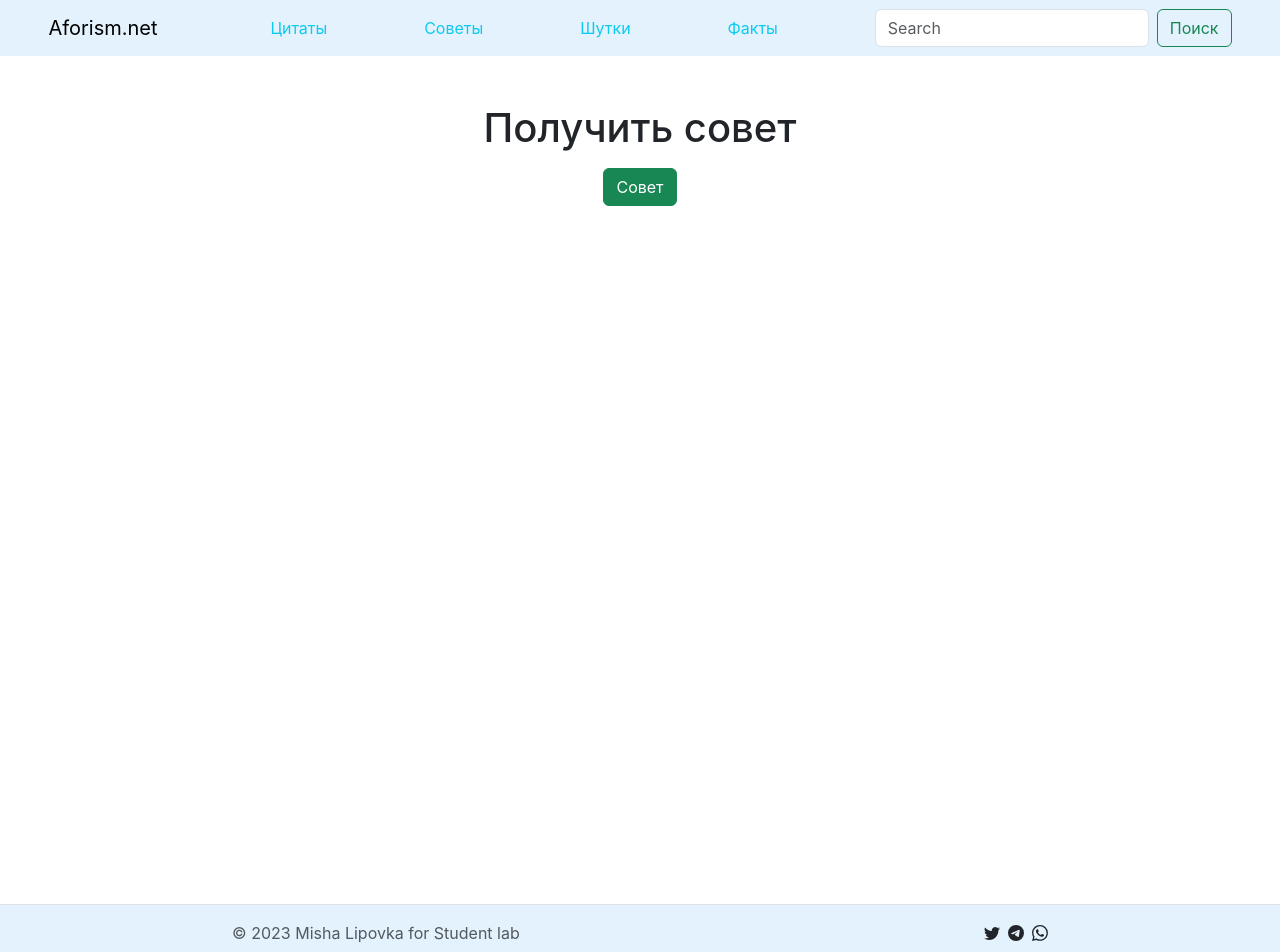
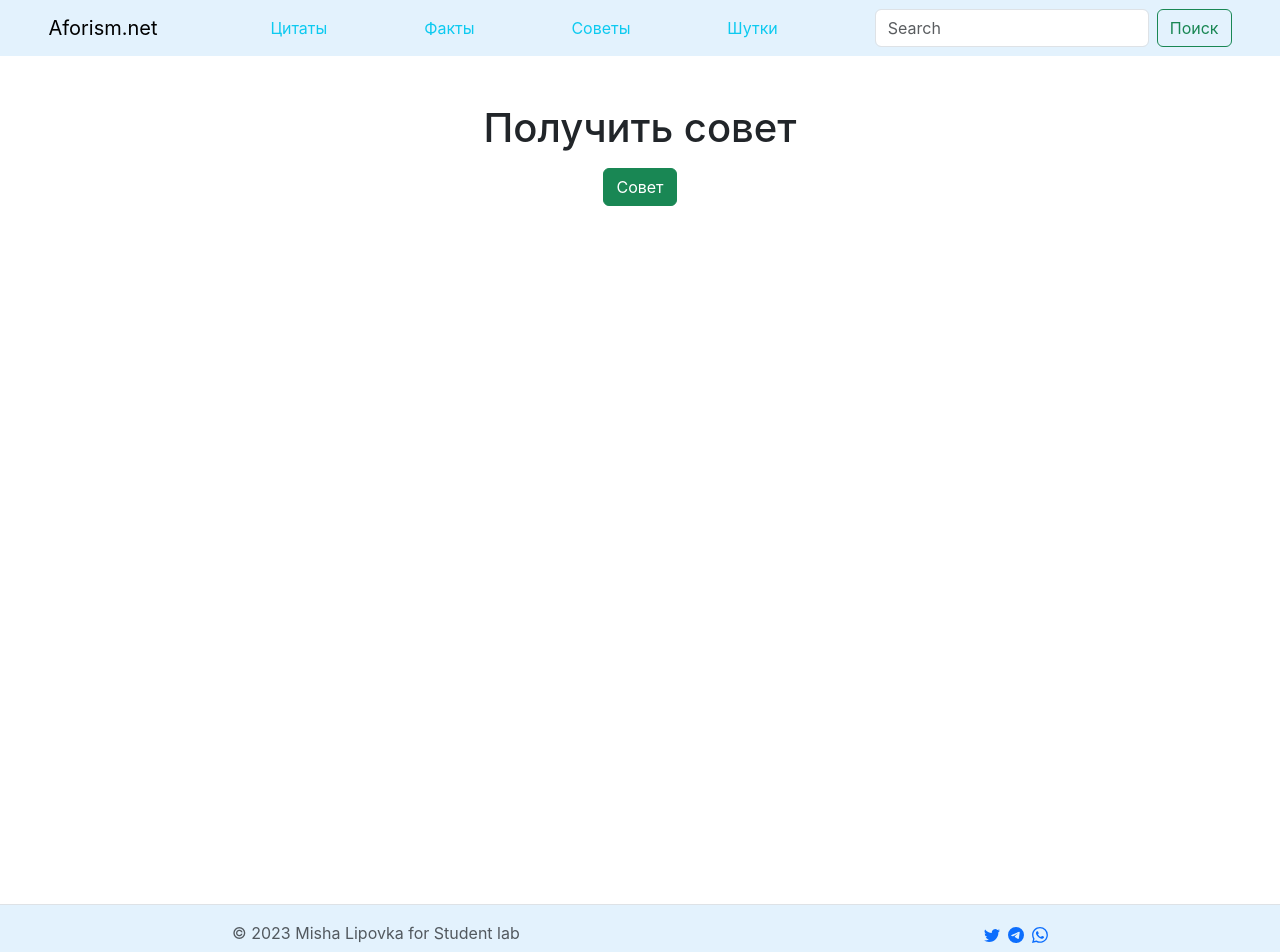
Before and after one commit to Miwist/aforism, a React (Create React App) app: page /advice in a window 1280 px wide. Shown: the top 952 px of the page. Built offline with nearby package versions, Linux system fonts and the light colour scheme.

Commit message:
fix bugs

```diff
--- a/package.json
+++ b/package.json
@@ -2,7 +2,7 @@
   "name": "aforism",
   "version": "0.1.0",
   "private": true,
-  "homepage": "https://nameaccount.github.io/namerepository",
+  "homepage": "https://miwist.github.io/aforism",
   "dependencies": {
     "@testing-library/jest-dom": "^5.16.5",
     "@testing-library/react": "^13.4.0",
--- a/src/App.tsx
+++ b/src/App.tsx
@@ -14,7 +14,7 @@ function App() {
     <div className="App">
       <Header />
         <Routes>
-          <Route path="/" element={<Main />} />
+          <Route path="/aforism/" element={<Main />} />
           <Route path="/advice" element={<Advice />} />
           <Route path="/jokes" element={<Jokes />} />
           <Route path="/facts" element={<Facts />} />
--- a/src/components/footer/Footer.tsx
+++ b/src/components/footer/Footer.tsx
@@ -9,16 +9,16 @@ const Footer = () => {
             </div>
             <div className='d-flex flex-row'>
 
-                    <svg xmlns="http://www.w3.org/2000/svg" width="16" height="16" fill="currentColor" className="bi bi-twitter cursor-pointer" viewBox="0 0 16 16">
+                 <a href='/aforism'><svg xmlns="http://www.w3.org/2000/svg" width="16" height="16" fill="currentColor" className="bi bi-twitter cursor-pointer" viewBox="0 0 16 16">
                         <path d="M5.026 15c6.038 0 9.341-5.003 9.341-9.334 0-.14 0-.282-.006-.422A6.685 6.685 0 0 0 16 3.542a6.658 6.658 0 0 1-1.889.518 3.301 3.301 0 0 0 1.447-1.817 6.533 6.533 0 0 1-2.087.793A3.286 3.286 0 0 0 7.875 6.03a9.325 9.325 0 0 1-6.767-3.429 3.289 3.289 0 0 0 1.018 4.382A3.323 3.323 0 0 1 .64 6.575v.045a3.288 3.288 0 0 0 2.632 3.218 3.203 3.203 0 0 1-.865.115 3.23 3.23 0 0 1-.614-.057 3.283 3.283 0 0 0 3.067 2.277A6.588 6.588 0 0 1 .78 13.58a6.32 6.32 0 0 1-.78-.045A9.344 9.344 0 0 0 5.026 15z" />
-                    </svg>
+                    </svg></a>
 
-                 <svg xmlns="http://www.w3.org/2000/svg" width="16" height="16" fill="currentColor" className="bi bi-telegram ms-2" viewBox="0 0 16 16">
+                <a href='https://t.me/miwist'> <svg xmlns="http://www.w3.org/2000/svg" width="16" height="16" fill="currentColor" className="bi bi-telegram ms-2" viewBox="0 0 16 16">
                     <path d="M16 8A8 8 0 1 1 0 8a8 8 0 0 1 16 0zM8.287 5.906c-.778.324-2.334.994-4.666 2.01-.378.15-.577.298-.595.442-.03.243.275.339.69.47l.175.055c.408.133.958.288 1.243.294.26.006.549-.1.868-.32 2.179-1.471 3.304-2.214 3.374-2.23.05-.012.12-.026.166.016.047.041.042.12.037.141-.03.129-1.227 1.241-1.846 1.817-.193.18-.33.307-.358.336a8.154 8.154 0 0 1-.188.186c-.38.366-.664.64.015 1.088.327.216.589.393.85.571.284.194.568.387.936.629.093.06.183.125.27.187.331.236.63.448.997.414.214-.02.435-.22.547-.82.265-1.417.786-4.486.906-5.751a1.426 1.426 0 0 0-.013-.315.337.337 0 0 0-.114-.217.526.526 0 0 0-.31-.093c-.3.005-.763.166-2.984 1.09z" />
-                </svg>
-             <svg xmlns="http://www.w3.org/2000/svg" width="16" height="16" fill="currentColor" className="bi bi-whatsapp ms-2" viewBox="0 0 16 16">
+                </svg></a>
+                <a href='/aforism' style={{textDecoration: "none"}}><svg xmlns="http://www.w3.org/2000/svg" width="16" height="16" fill="currentColor" className="bi bi-whatsapp ms-2" viewBox="0 0 16 16">
                     <path d="M13.601 2.326A7.854 7.854 0 0 0 7.994 0C3.627 0 .068 3.558.064 7.926c0 1.399.366 2.76 1.057 3.965L0 16l4.204-1.102a7.933 7.933 0 0 0 3.79.965h.004c4.368 0 7.926-3.558 7.93-7.93A7.898 7.898 0 0 0 13.6 2.326zM7.994 14.521a6.573 6.573 0 0 1-3.356-.92l-.24-.144-2.494.654.666-2.433-.156-.251a6.56 6.56 0 0 1-1.007-3.505c0-3.626 2.957-6.584 6.591-6.584a6.56 6.56 0 0 1 4.66 1.931 6.557 6.557 0 0 1 1.928 4.66c-.004 3.639-2.961 6.592-6.592 6.592zm3.615-4.934c-.197-.099-1.17-.578-1.353-.646-.182-.065-.315-.099-.445.099-.133.197-.513.646-.627.775-.114.133-.232.148-.43.05-.197-.1-.836-.308-1.592-.985-.59-.525-.985-1.175-1.103-1.372-.114-.198-.011-.304.088-.403.087-.088.197-.232.296-.346.1-.114.133-.198.198-.33.065-.134.034-.248-.015-.347-.05-.099-.445-1.076-.612-1.47-.16-.389-.323-.335-.445-.34-.114-.007-.247-.007-.38-.007a.729.729 0 0 0-.529.247c-.182.198-.691.677-.691 1.654 0 .977.71 1.916.81 2.049.098.133 1.394 2.132 3.383 2.992.47.205.84.326 1.129.418.475.152.904.129 1.246.08.38-.058 1.171-.48 1.338-.943.164-.464.164-.86.114-.943-.049-.084-.182-.133-.38-.232z" />
-                </svg>
+                </svg></a>
           </div>
         </footer>
     )
--- a/src/components/header/Header.tsx
+++ b/src/components/header/Header.tsx
@@ -6,11 +6,11 @@ const Header = () => {
         <header className='header'>
             <nav className="navbar navbar-expand-lg d-flex justify-content-around navbar-light mb-4" style={{ backgroundColor: "#e3f2fd" }}>
 
-                <Link className='navbar-brand' to='/'>Aforism.net</Link>
-                <Link className='link-info text-decoration-none' to='/'>Цитаты</Link>
+                <Link className='navbar-brand' to='/aforism'>Aforism.net</Link>
+                <Link className='link-info text-decoration-none' to='/aforism'>Цитаты</Link>
+                <Link className='link-info text-decoration-none' to='/facts'>Факты</Link>
                 <Link className='link-info text-decoration-none' to='/advice'>Советы</Link>
                 <Link className='link-info text-decoration-none' to='/jokes'>Шутки</Link>
-                <Link className='link-info text-decoration-none' to='/facts'>Факты</Link>
                 <form className="form-inline d-flex flex-row">
                         <input className="form-control mr-sm-2" type="search" placeholder="Search" aria-label="Search" />
                         <button className="btn btn-outline-success ms-2" type="submit">Поиск</button>
--- a/src/components/main/Main.tsx
+++ b/src/components/main/Main.tsx
@@ -1,7 +1,6 @@
 
 import React, { FC, useEffect, useState } from 'react'
 import { Quote } from '../../types/types';
-
 
 const Main: FC = () => {
 
@@ -13,13 +12,13 @@ const Main: FC = () => {
 
     useEffect(() => {
 
-        fetch('https://api.quotable.io/quotes')
+        fetch('https://api.quotable.io/quotes?page=4')
             .then(res => res.json())
             .then(
                 (res) => {
                     if (emptyItems === null) {
                         setItems([res]);
-                        localStorage.setItem('allItems', JSON.stringify(res))
+                        localStorage.setItem('allItems', JSON.stringify([res]))
                     }
                 },
 
@@ -52,7 +51,6 @@ const Main: FC = () => {
         setCounter(counter + 1);
         localStorage.setItem('allItems', JSON.stringify(items))
         localStorage.setItem('favorite', JSON.stringify(arrFavorite))
-
     }
 
     function deleteFavorite(id: string) {
@@ -76,23 +74,23 @@ const Main: FC = () => {
         setCounter(counter + 1)
         localStorage.setItem('allItems', JSON.stringify(items))
         localStorage.setItem('favorite', JSON.stringify(favorite))
-
     }
 
     return (
         <main className="container d-flex justify-content-center">
 
             {items.map((item) => {
+
                 return <div className="wrapper d-flex flex-column mb-5" >{
                     item.results.sort(function (a): any {
-                        if (a.favorite === true) {
+                        if (a.favorite && a.favorite !== undefined) {
                             return -1
                         } else {
                             return 1
                         }
                     }).map((elem) => {
-                        return (<div className="quote-list mb-3" style={{ padding: "25px", background: "rgb(185 214 246)", borderRadius: '5px', maxWidth: "800px" }} key={elem._id}>
-                            <div className="mb-2 d-flex flex-column justigy-content-center">
+                        return (<div className="quote-list mb-3 d-flex flex-column justigy-content-center" style={{ padding: "25px", background: "rgb(185 214 246)", borderRadius: '5px', maxWidth: "800px" }} key={elem._id} id={elem._id}>
+
                                 <blockquote className='blockquote mb-3'>{elem.content}</blockquote>
                                 <i className='mb-2'>author: {elem.author}</i>
                                 {!elem.favorite ? (<svg xmlns="http://www.w3.org/2000/svg" width="16" height="16" fill="currentColor" className="bi bi-star ms-2" viewBox="0 0 16 16" onClick={() => addFavorite(elem._id)} style={{ cursor: "pointer" }}>
@@ -100,10 +98,23 @@ const Main: FC = () => {
                                 </svg>) : (<svg xmlns="http://www.w3.org/2000/svg" width="16" height="16" fill="currentColor" className="bi bi-star-fill ms-2" viewBox="0 0 16 16" onClick={() => deleteFavorite(elem._id)} style={{ cursor: "pointer" }}>
                                     <path d="M3.612 15.443c-.386.198-.824-.149-.746-.592l.83-4.73L.173 6.765c-.329-.314-.158-.888.283-.95l4.898-.696L7.538.792c.197-.39.73-.39.927 0l2.184 4.327 4.898.696c.441.062.612.636.282.95l-3.522 3.356.83 4.73c.078.443-.36.79-.746.592L8 13.187l-4.389 2.256z" />
                                 </svg>)}
-                            </div>
+
                         </div>)
                     })
                 }
+                </div>
+            })}
+
+            {items.map((item) => {
+                return <div className='wrapper author-list ms-3' style={{ padding: "25px", background: "rgb(185 214 246)", borderRadius: '5px', maxWidth: "800px", height: "100%", minWidth: '300px'}} >
+                    <h3 style={{ color: "#06368d" }} className='mb-3'>Лучшие авторы</h3>
+                    {item.results.map((elem) => {
+                        let url = `#${elem._id}`;
+                        return <div className='author-item'>
+
+                           <a href={url} style={{textDecoration: "none"}} className='link-primary'> <p >{elem.author}</p></a>
+                        </div>
+                    })}
                 </div>
             })}
         </main>
--- a/src/index.css
+++ b/src/index.css
@@ -19,3 +19,15 @@ code {
   padding: 0;
   box-sizing: border-box;
 }
+
+@media screen and (max-width: 480px) {
+  .container {
+    flex-direction: column-reverse;
+    align-items: center;
+  }
+  .author-list {
+    margin-bottom: 20px;
+    margin-left: 0;
+  }
+
+}
```
